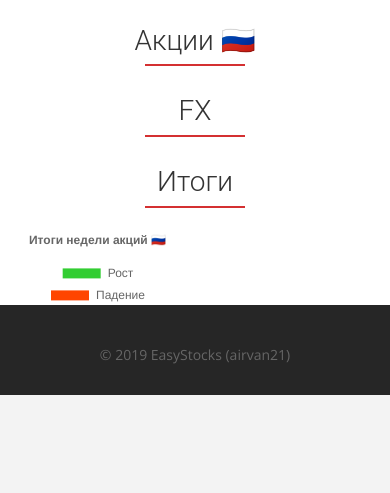
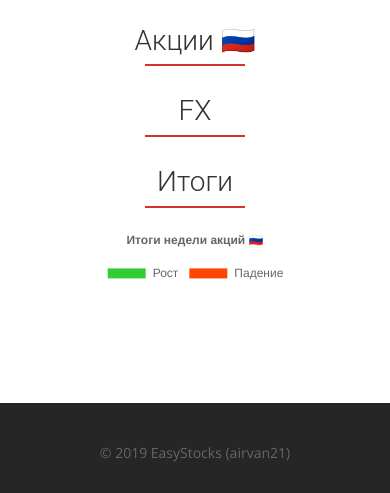
Before and after one commit to AirVan21/EasyStocks, a Django app: page / in a window 390 px wide. Shown: the part 847-1340 px from the top of the page. Before the commit the page ends 1242 px from the top, so only its background shows below. Run offline with Django 3.2, Linux system fonts and the light colour scheme; data that the repository does not hold is empty; parts of the project's set-up code (start-up, migrations or seed data) failed here and were passed over; some libraries are stand-ins or nearby versions.

Commit message:
Polish html in a template file

```diff
--- a/templates/home.html
+++ b/templates/home.html
@@ -144,7 +144,7 @@
         <h2>Итоги</h2>
       </div>
       <div class="row">
-        <div class="col-xs-6">
+        <div class="col-xs-12 col-md-6">
           {% block trendschart %}
             <canvas id="doughnut-chart"></canvas>
             <script>
```
